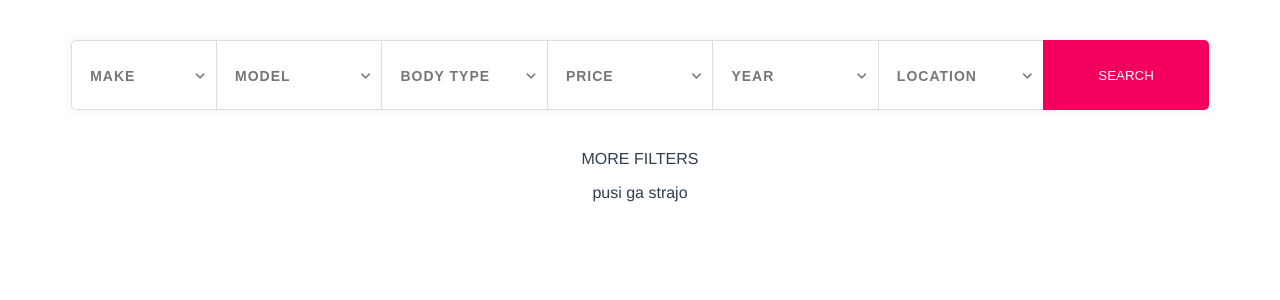
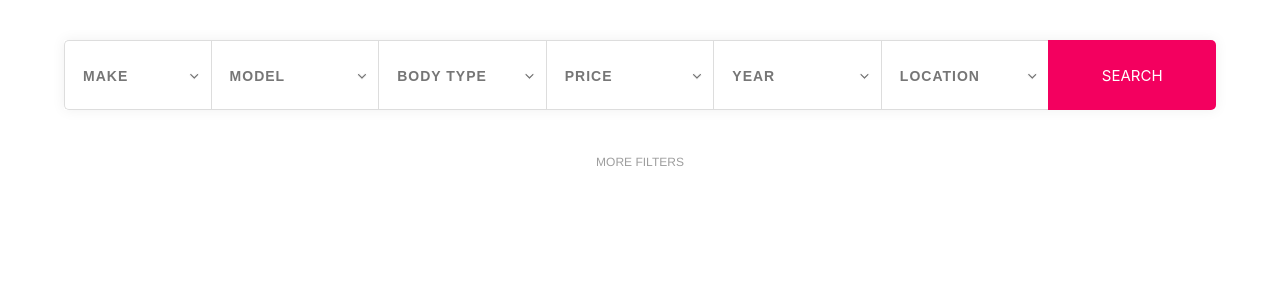
Before and after one commit to BorisVukelic/CarSearch, a Vue app in the folder carsearch/: page /CarSearch in a window 1280 px wide. Shown: the top 300 px of the page. Built offline with nearby package versions, Linux system fonts and the light colour scheme; a web font is replaced by a local one.

Commit message:
materijalajz ubacivanje

```diff
--- a/carsearch/public/index.html
+++ b/carsearch/public/index.html
@@ -6,6 +6,10 @@
     <script type="text/javascript" src="https://cdnjs.cloudflare.com/ajax/libs/select2/4.0.6-rc.1/js/select2.full.js"></script>
     <!-- <script src="https://cdnjs.cloudflare.com/ajax/libs/select2/4.0.6-rc.0/js/select2.min.js"></script> -->
     <link rel="stylesheet" href="https://use.fontawesome.com/releases/v5.3.1/css/all.css" integrity="sha384-mzrmE5qonljUremFsqc01SB46JvROS7bZs3IO2EmfFsd15uHvIt+Y8vEf7N7fWAU" crossorigin="anonymous">
+    <!-- Compiled and minified CSS -->
+    <link rel="stylesheet" href="https://cdnjs.cloudflare.com/ajax/libs/materialize/1.0.0/css/materialize.min.css">
+    <!-- Compiled and minified JavaScript -->
+    <script src="https://cdnjs.cloudflare.com/ajax/libs/materialize/1.0.0/js/materialize.min.js"></script>
     <meta charset="utf-8">
     <meta http-equiv="X-UA-Compatible" content="IE=edge">
     <meta name="viewport" content="width=device-width,initial-scale=1.0">
@@ -16,7 +20,8 @@
       $(document).ready(function() {
         var list = $('.select2');
         for(var i=0 ; i<list.length ; i++){
-        if(list.eq(''+i+'').val()=='BODY TYPE'){
+        if(list.eq(''+i+'').val()=='BODY TYPE' || list.eq(''+i+'').val()=='FUEL TYPE' || list.eq(''+i+'').val()=='TRANSMISSION' ||
+        list.eq(''+i+'').val()=='NUMBER OF DOORS' || list.eq(''+i+'').val()=='SELLER TYPE'){
           list.eq(''+i+'').select2({
             width:'100%',
             dropdownCssClass:'butt'+i+'',
--- a/carsearch/src/components/CarSearch.vue
+++ b/carsearch/src/components/CarSearch.vue
@@ -49,8 +49,8 @@
       </div>
       <div id="wraper2" v-show="moreFilters">
            <div class="but but1">
-            <select id="butt6" class="select2 mySelect6" name="MAKE">
-              <option>MAKE</option>
+            <select id="butt6" class="select2 mySelect6" name="FUEL_TYPE">
+              <option>FUEL TYPE</option>
               <option value="Toyota">Toyota</option>
               <option value="Nissan">Nissan</option>
               <option value="Mazda">Mazda</option>
@@ -61,44 +61,43 @@
             </select>
           </div>
           <div class="but but2">
-            <select id="butt7" class="select2 mySelect7" name="MODEL">
-              <option value="MODEL">MODEL</option>
+            <select id="butt7" class="select2 mySelect7" name="ODOMETER">
+              <option value="ODOMETER">ODOMETER</option>
               <option value="WY">Wyoming</option>
             </select>
           </div>
           <div class="but but3">
-            <select id="butt8" class="select2 mySelect8" name="BODY_TYPE">
-              <option value="BODY TYPE">BODY TYPE</option>
+            <select id="butt8" class="select2 mySelect8" name="ENGINE SIZE">
+              <option value="ENGINE SIZE">ENGINE SIZE</option>
               <option value="WY">Wyoming</option>
             </select>
           </div>
           <div class="but but4">
-            <select id="butt9" class="select2 mySelect9" name="PRICE">
-              <option value="PRICE">PRICE</option>
+            <select id="butt9" class="select2 mySelect9" name="COLOR">
+              <option value="COLOR">COLOR</option>
               <option value="WY">Wyoming</option>
             </select>
           </div>
           <div class="but but5">
-            <select id="butt10" class="select2 mySelect10" name="YEAR">
-              <option value="YEAR">YEAR</option>
+            <select id="butt10" class="select2 mySelect10" name="TRANSMISSION">
+              <option value="TRANSMISSION">TRANSMISSION</option>
               <option value="WY">Wyoming</option>
             </select>
           </div>
           <div class="but but6">
-            <select id="butt11" class="select2 mySelect11" name="LOCATION">
-              <option value="LOCATION">LOCATION</option>
+            <select id="butt11" class="select2 mySelect11" name="NUMBER_OF_DOORS">
+              <option value="NUMBER OF DOORS">NUMBER OF DOORS</option>
               <option value="WY">Wyoming</option>
             </select>
           </div>
           <div class="but but7">
-            <select id="butt12" class="select2 mySelect12" name="BODY_TYPE">
-              <option value="BODY TYPE">BODY TYPE</option>
+            <select id="butt12" class="select2 mySelect12" name="SELLER_TYPE">
+              <option value="SELLER TYPE">SELLER TYPE</option>
               <option value="WY">Wyoming</option>
             </select>
           </div>
         </div>
         <label @click='moreFilters = !moreFilters'>{{moreFiltersLabel()}}</label>
-        <p>pusi ga strajo </p>
       </div>
 </template>
 
@@ -110,9 +109,6 @@ export default {
     }
   },
   methods:{
-    changeCss: function(){
-      document.querySelector('.select2-search__field').style = 'border: 1px solid black;';
-    },
     moreFiltersLabel: function(){
       if(this.moreFilters){
         return 'LESS FILTERS'
@@ -288,22 +284,23 @@ input::placeholder {
   letter-spacing: 1px;
   font-family: 'Gotham Pro Light', Arial, sans-serif;
 }
-.butt0.select2-dropdown.select2-dropdown--below,
-.butt1.select2-dropdown.select2-dropdown--below,
-.butt5.select2-dropdown.select2-dropdown--below{
+.butt0.select2-dropdown.select2-dropdown--below
+{
   margin-top: -70px;
   background: transparent;
   border-top-left-radius: 5px;
 }
-.butt5 .select2-dropdown.select2-dropdown--below,
-.butt1 .select2-dropdown.select2-dropdown--below{
+.butt5.select2-dropdown.select2-dropdown--below,
+.butt1.select2-dropdown.select2-dropdown--below,
+.butt9.select2-dropdown.select2-dropdown--below{
   margin-top: -70px;
   background: transparent;
-  border-top-left-radius: 0px;
+  border-top-left-radius: 0px ;
 }
 .butt0 .select2-search.select2-search--dropdown,
 .butt5 .select2-search.select2-search--dropdown,
-.butt1 .select2-search.select2-search--dropdown{
+.butt1 .select2-search.select2-search--dropdown,
+.butt9 .select2-search.select2-search--dropdown{
   border: 0px solid transparent;
   border-top: 1px solid rgb(221, 221, 221);
   border-top-left-radius: 5px;
@@ -315,7 +312,8 @@ input::placeholder {
 }
 .butt0 .select2-search__field,
 .butt5 .select2-search__field,
-.butt1 .select2-search__field{
+.butt1 .select2-search__field,
+.butt9 .select2-search__field{
   border: 0px solid transparent !important;
   height: 100%;
   width: 100%;
@@ -325,9 +323,24 @@ input::placeholder {
 }
 .butt0 .select2-results,
 .butt5 .select2-results,
-.butt1 .select2-results{
+.butt1 .select2-results,
+.butt9 .select2-results{
   margin-top: -1px;
   background: white;
+}
+input[type=search]:not(.browser-default):focus:not([readonly]){
+  border-bottom: none;
+  -webkit-box-shadow: none;
+  box-shadow: none;
+}
+.select2-search.select2-search--dropdown{
+  height: 71px !important;
+}
+.select2-search__field{
+  height: 58px !important;
+}
+.fas.fa-angle-down.arrowIcon{
+  margin-left: -10px;
 }
 </style>
 <style lang="css" scoped>
```
